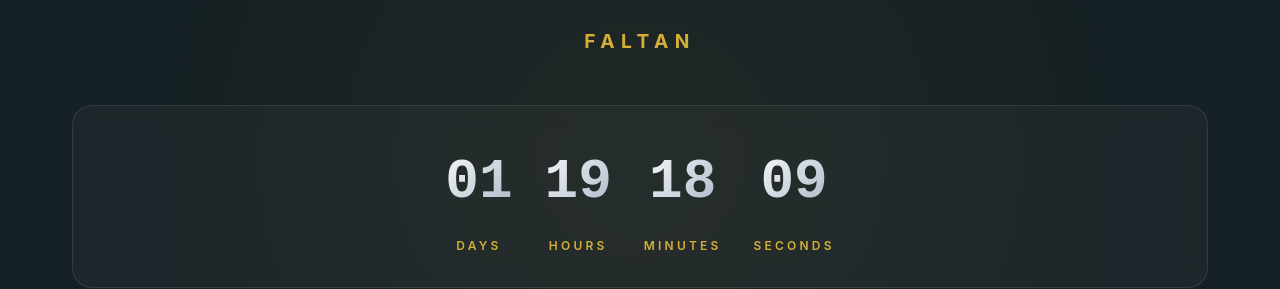
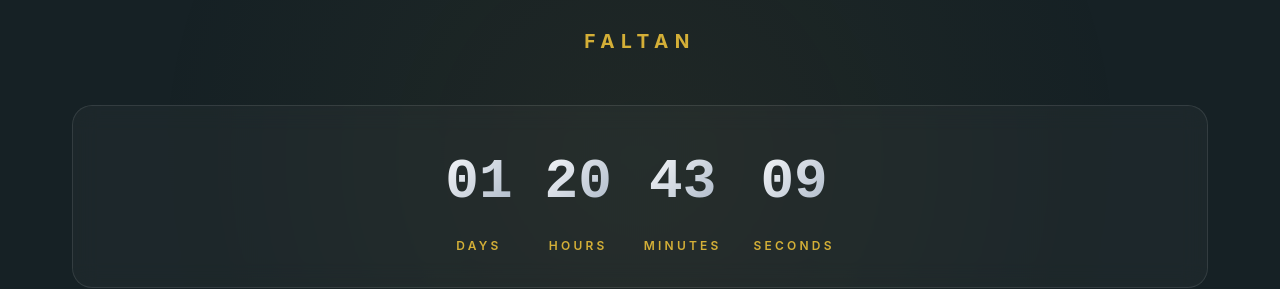
Before and after one commit to alanhernandez-lang/Pruebas-Marvelsa, a React (Vite) app in the folder rock-launch-frontend/: page / in a window 1280 px wide. Shown: the part 840-1129 px from the top of the page. Built offline with nearby package versions, Linux system fonts and the light colour scheme; no server answers.

Commit message:
Fix: Actualizacion Horario

```diff
--- a/rock-launch-frontend/src/pages/TokenLogin.jsx
+++ b/rock-launch-frontend/src/pages/TokenLogin.jsx
@@ -13,7 +13,7 @@ function TokenLogin() {
     const [isTooEarly, setIsTooEarly] = useState(false);
     const [isVotingEnabled, setIsVotingEnabled] = useState(false);
 
-    const TARGET_DATE = "April 1, 2026 10:45:00";
+    const TARGET_DATE = "April 1, 2026 12:10:00";
 
     const validateToken = useCallback(async () => {
         const token = searchParams.get('token');
--- a/rock-launch-frontend/src/pages/VotingFlow.jsx
+++ b/rock-launch-frontend/src/pages/VotingFlow.jsx
@@ -10,7 +10,7 @@ function VotingFlow() {
     const navigate = useNavigate();
 
     useEffect(() => {
-        const TARGET_DATE = new Date("April 1, 2026 10:45:00");
+        const TARGET_DATE = new Date("April 1, 2026 12:10:00");
         if (new Date() < TARGET_DATE) {
             navigate('/');
         }
--- a/rock-launch-frontend/src/pages/Welcome.jsx
+++ b/rock-launch-frontend/src/pages/Welcome.jsx
@@ -80,7 +80,7 @@ function Welcome() {
                     <h2 className="reveal" style={{ fontSize: '1.2rem', letterSpacing: '0.4rem', color: 'var(--accent)', fontWeight: '700', marginBottom: '1rem' }}>FALTAN</h2>
                     <div className="reveal">
                         <Countdown
-                            targetDate="April 1, 2026 10:45:00"
+                            targetDate="April 1, 2026 12:10:00"
                             onFinish={handleCountdownFinish}
                         />
                     </div>
```
